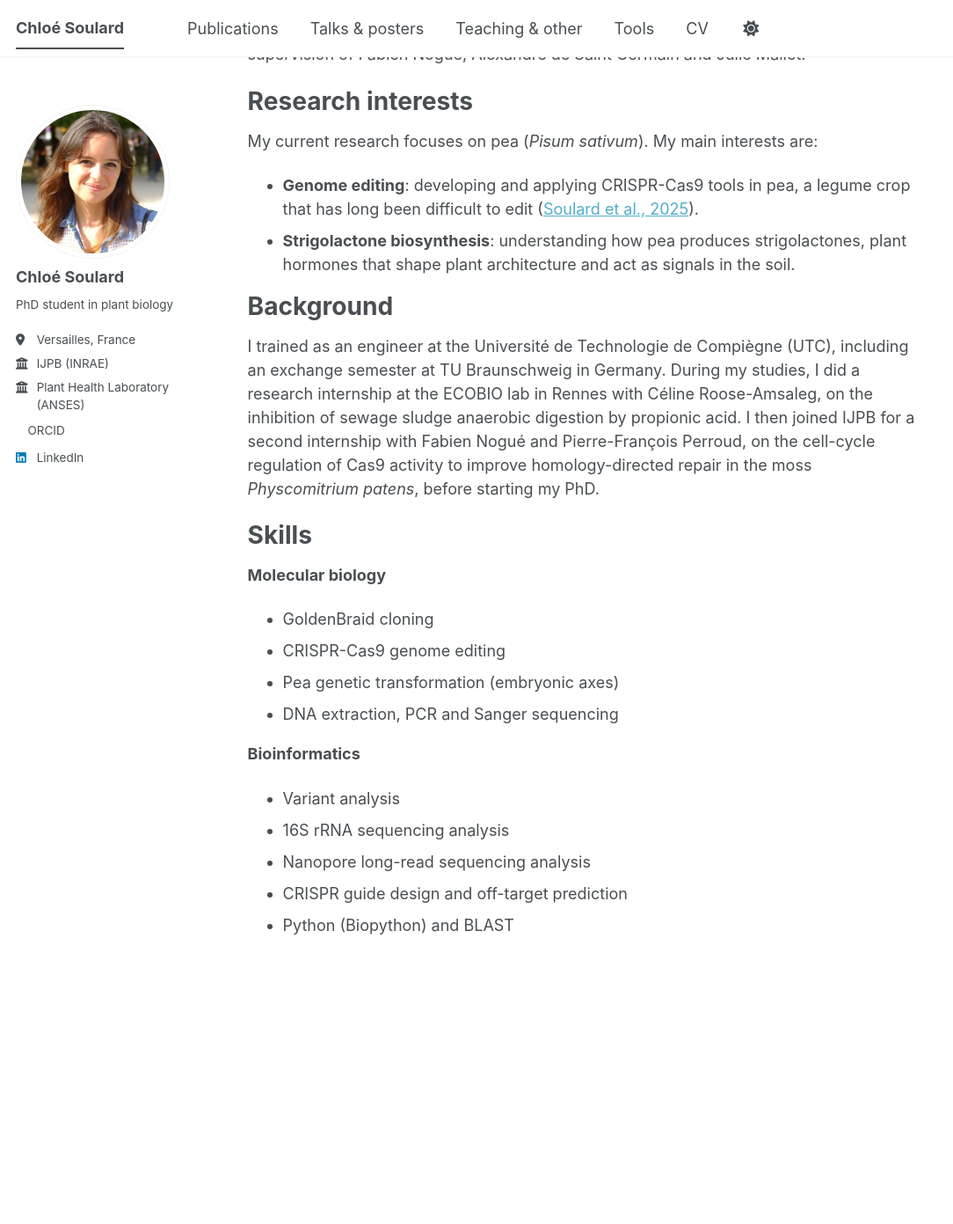
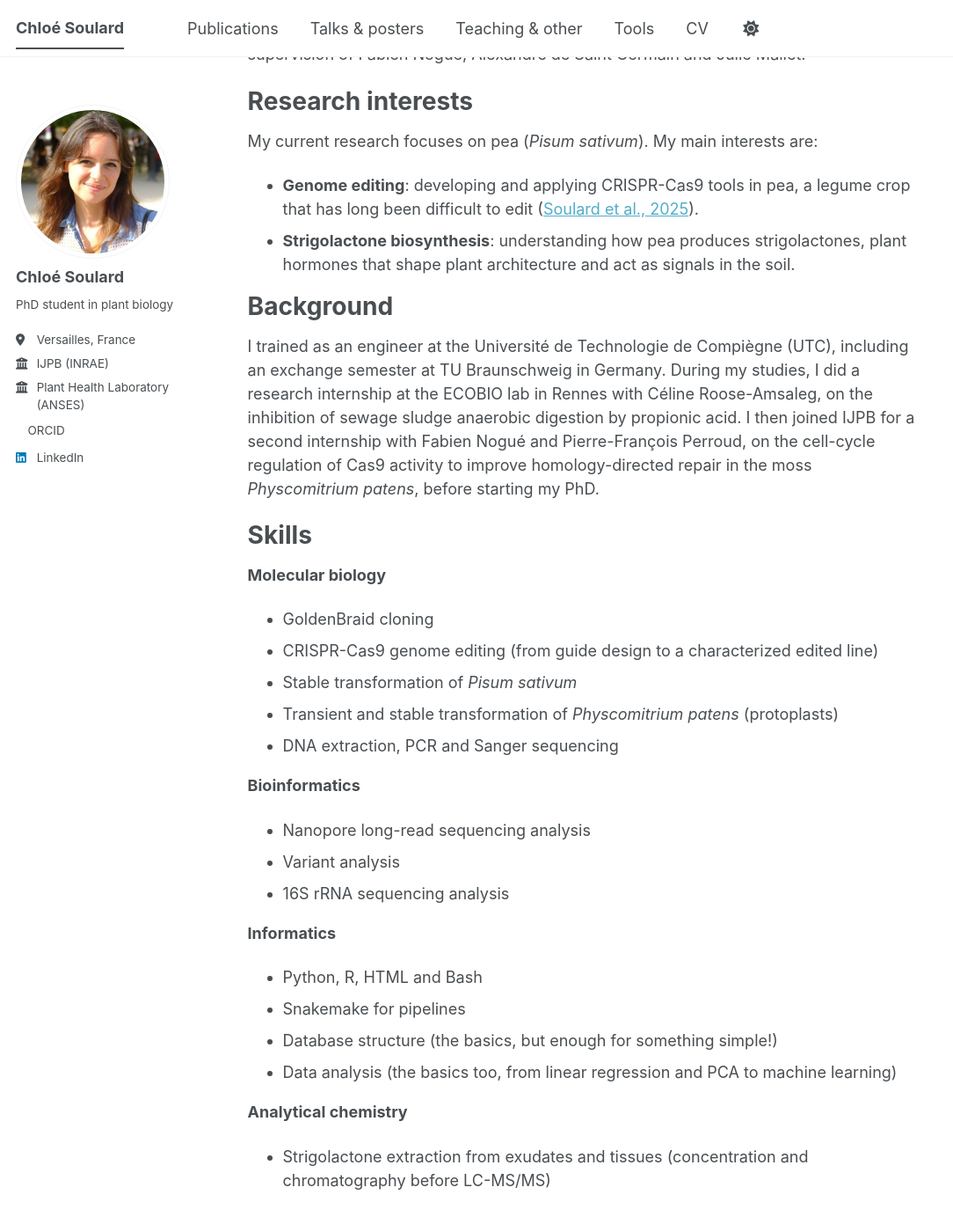
Before and after one commit to Chloe-Soulard/chloe-soulard.github.io, a Jekyll site: the page built from _pages/about.md, in a window 1280 px wide and 1400 px high, scrolled down 328 px. Shown: the top 1391 px of the window at 88% size, without its empty margins (0-1084 px from the left). Built offline with Jekyll 4.4.1, drawn with Linux system fonts in a browser that asks for light colours; a style sheet for code colours, icons or effects is not loaded; before the commit the page ends 1438 px from its top, so only the background shows below that.

Commit message:
Update skills
Co-Authored-By: Claude Opus 5.5 <noreply@anthropic.com>

```diff
--- a/_pages/about.md
+++ b/_pages/about.md
@@ -29,14 +29,24 @@ Skills
 **Molecular biology**
 
 - GoldenBraid cloning
-- CRISPR-Cas9 genome editing
-- Pea genetic transformation (embryonic axes)
+- CRISPR-Cas9 genome editing (from guide design to a characterized edited line)
+- Stable transformation of *Pisum sativum*
+- Transient and stable transformation of *Physcomitrium patens* (protoplasts)
 - DNA extraction, PCR and Sanger sequencing
 
 **Bioinformatics**
 
+- Nanopore long-read sequencing analysis
 - Variant analysis
 - 16S rRNA sequencing analysis
-- Nanopore long-read sequencing analysis
-- CRISPR guide design and off-target prediction
-- Python (Biopython) and BLAST
+
+**Informatics**
+
+- Python, R, HTML and Bash
+- Snakemake for pipelines
+- Database structure (the basics, but enough for something simple!)
+- Data analysis (the basics too, from linear regression and PCA to machine learning)
+
+**Analytical chemistry**
+
+- Strigolactone extraction from exudates and tissues (concentration and chromatography before LC-MS/MS)
```
